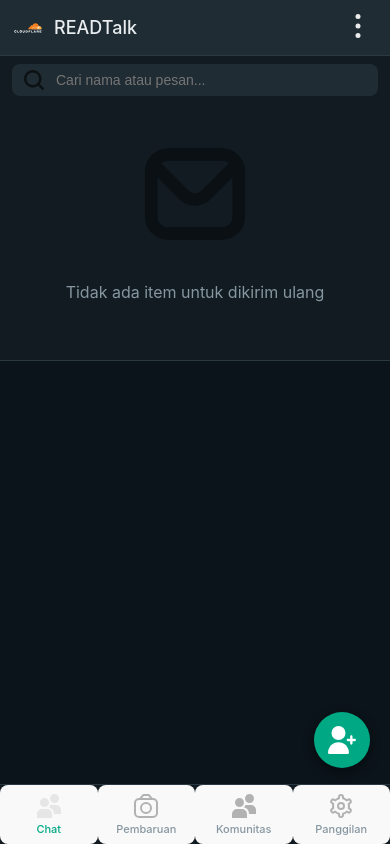
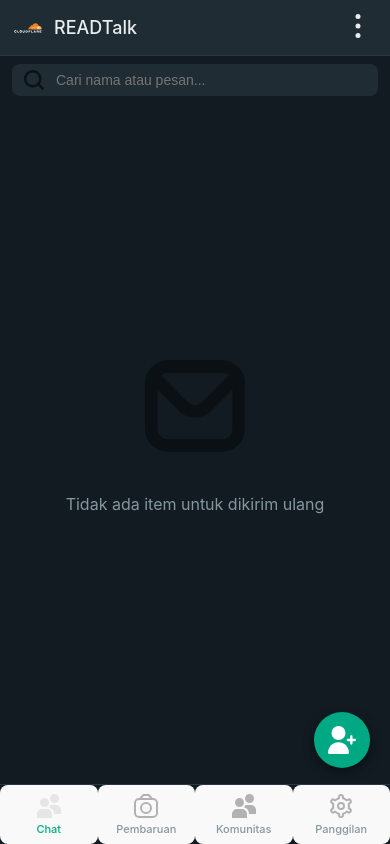
Before and after one commit to readtalk/settings, a React (Vite) app: page / in a window 390 px wide. Built offline with nearby package versions, Linux system fonts and the light colour scheme.

Commit message:
Update App.css

```diff
--- a/src/react-app/App.css
+++ b/src/react-app/App.css
@@ -389,20 +389,35 @@
   filter: brightness(0) invert(1);
 }
 
-/* Responsif */
+/* RESPONSIF */
 @media (max-width: 767px) {
   .app-main {
-    flex-direction: column;
+    position: relative;
   }
   .app-sidebar {
+    width: 100%;
     max-width: none;
     border-right: none;
-    border-bottom: 1px solid #2a3942;
+    border-bottom: none;
+    position: absolute;
+    inset: 0;
+    z-index: 1;
   }
   .app-content {
-    display: none;
+    position: absolute;
+    inset: 0;
+    z-index: 2;
+    transform: translateX(100%);
+    transition: transform 0.3s ease;
+    display: flex; /* tetap flex, tapi hidden via transform */
+  }
+  .app-content.active {
+    transform: translateX(0);
   }
   .app-fab {
+    display: flex;
+  }
+  .app-bottom-nav {
     display: flex;
   }
 }
@@ -418,6 +433,9 @@
   .app-fab {
     bottom: 32px;
   }
+  .app-content {
+    display: flex;
+  }
 }
 
 .app-icon-settings { filter: brightness(0) invert(0.92); }
```
